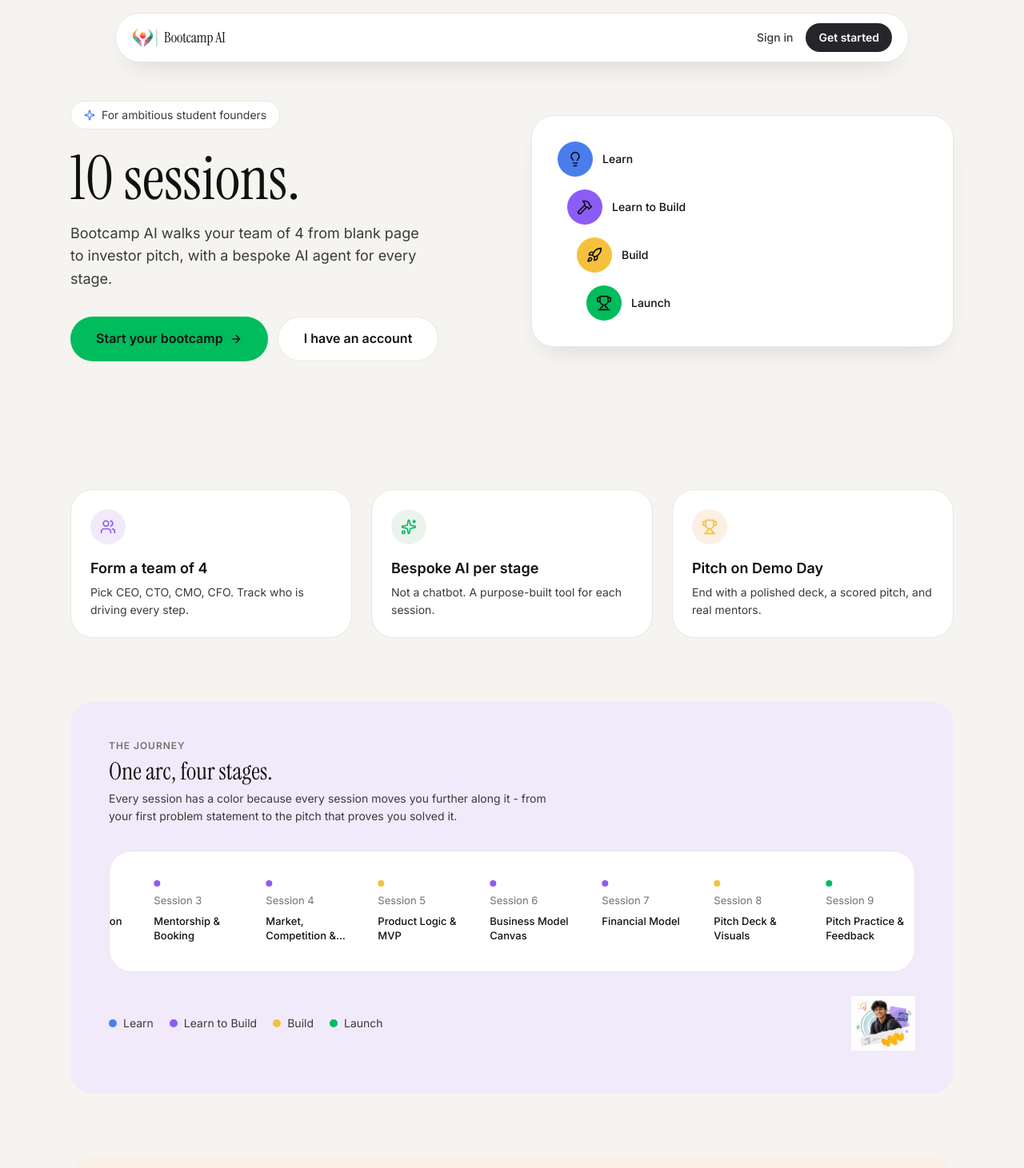
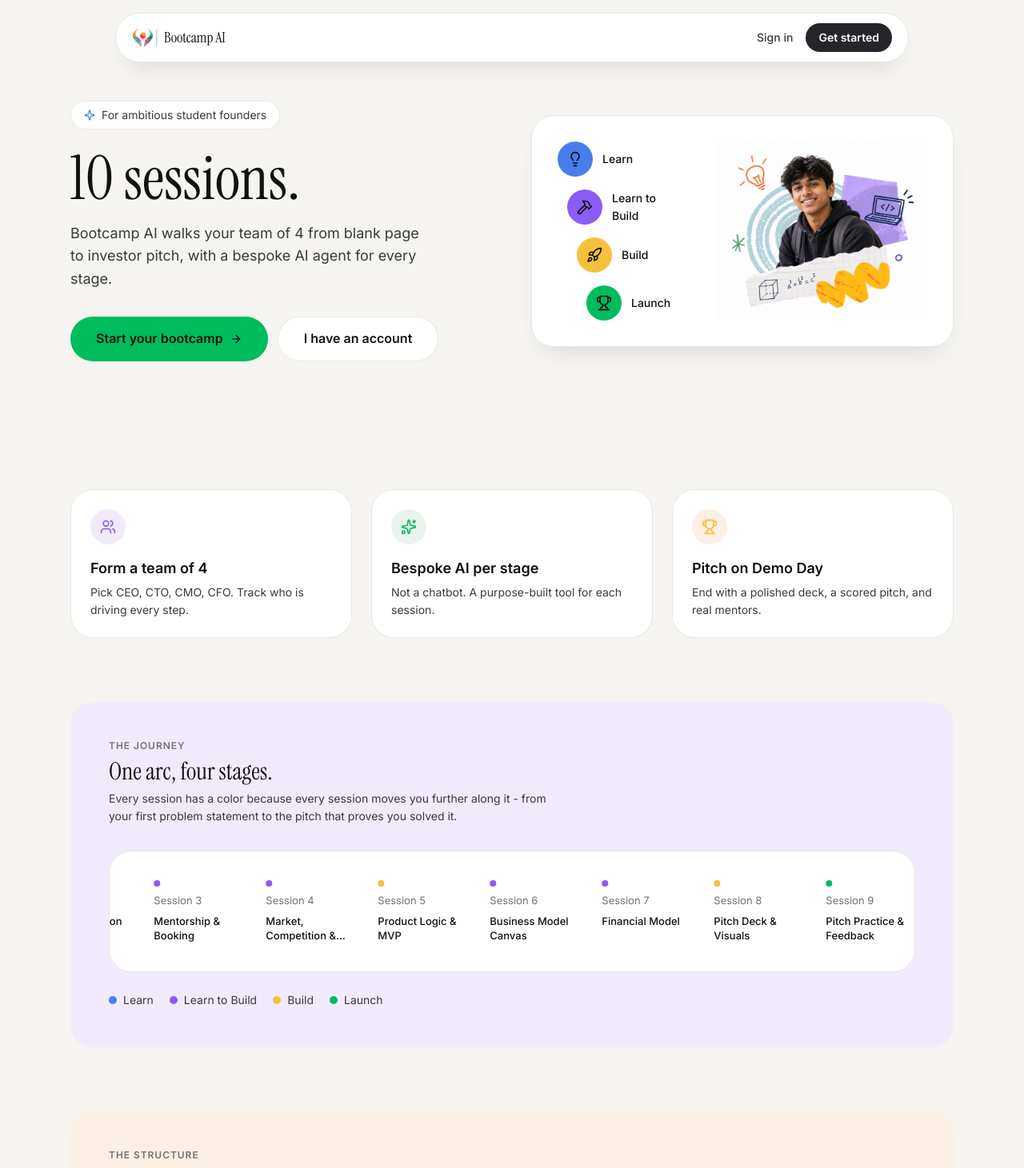
Before and after one commit to Err-rr/B-Ai, a Next.js app: page / in a window 1280 px wide. Shown: the top 1461 px of the page at 80% size. Built offline with nearby package versions, Linux system fonts and the light colour scheme.

Commit message:
feat: enhance HeroIllustration with image and restructure layout in JourneySection

```diff
--- a/src/components/landing/hero-illustration.tsx
+++ b/src/components/landing/hero-illustration.tsx
@@ -1,4 +1,5 @@
 import { Hammer, Lightbulb, Rocket, Trophy } from "lucide-react";
+import Image from "next/image";
 import { STAGE_CLASSES } from "@/lib/utils/stage";
 
 const STEPS = [
@@ -24,7 +25,8 @@ const OFFSETS = [
  */
 export function HeroIllustration() {
   return (
-    <div className="border-line bg-card shadow-soft flex flex-col gap-4 overflow-hidden rounded-2xl border p-8">
+    <div className="border-line bg-card shadow-soft flex items-stretch gap-4 overflow-hidden rounded-2xl border p-8">
+      <div className="flex w-[35%] min-w-0 flex-col justify-center gap-4">
         {STEPS.map((step, index) => {
           const stage = STAGE_CLASSES[step.tone];
           return (
@@ -37,10 +39,22 @@ export function HeroIllustration() {
               >
                 <step.icon className="size-5" aria-hidden="true" />
               </span>
-            <span className="text-ink text-sm font-medium">{step.label}</span>
+              <span className="text-ink text-sm font-medium">
+                {step.label}
+              </span>
             </div>
           );
         })}
       </div>
+      <div className="relative w-[65%] shrink-0">
+        <Image
+          src="/reference/boy.png"
+          alt=""
+          fill
+          sizes="65vw"
+          className="object-contain object-right"
+        />
+      </div>
+    </div>
   );
 }
--- a/src/components/landing/journey-section.tsx
+++ b/src/components/landing/journey-section.tsx
@@ -1,7 +1,6 @@
 "use client";
 
 import { motion } from "framer-motion";
-import Image from "next/image";
 import type { Session } from "@/lib/types/domain";
 import { Card } from "@/components/ui/card";
 import { STAGE_CLASSES, STAGE_LABEL } from "@/lib/utils/stage";
@@ -65,8 +64,7 @@ export function JourneySection({ sessions }: { sessions: Session[] }) {
           </motion.div>
         </Card>
 
-        <div className="mt-6 flex items-center justify-between gap-4">
-          <div className="flex min-w-0 flex-1 flex-wrap gap-x-5 gap-y-2">
+        <div className="mt-6 flex flex-wrap gap-5">
           {(["learn", "learn-to-build", "build", "launch"] as const).map(
             (stage) => (
               <span
@@ -81,16 +79,6 @@ export function JourneySection({ sessions }: { sessions: Session[] }) {
             ),
           )}
         </div>
-          <div className="relative size-14 shrink-0 sm:size-20">
-            <Image
-              src="/reference/boy.png"
-              alt=""
-              fill
-              sizes="80px"
-              className="object-contain"
-            />
-          </div>
-        </div>
       </div>
     </div>
   );
```
Lines whose indentation alone changed are shown as unchanged.
